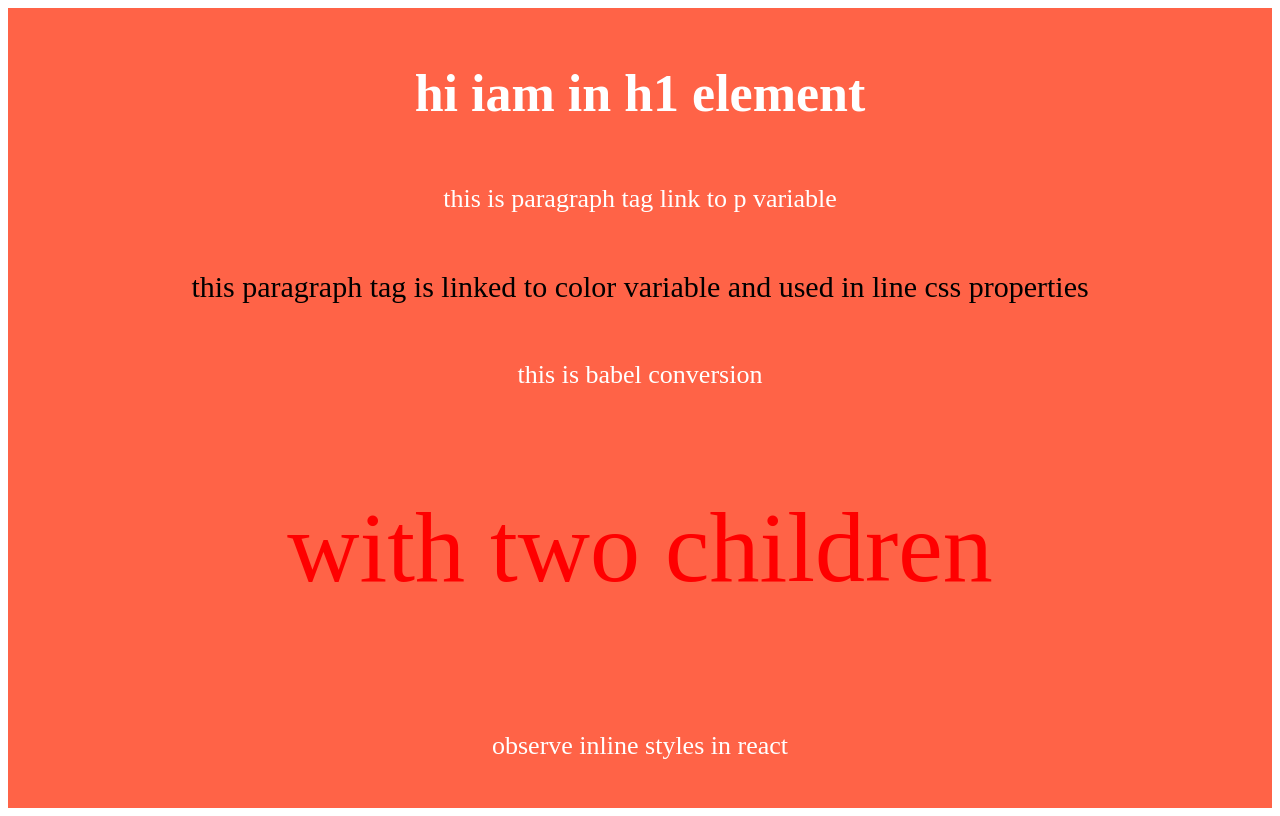
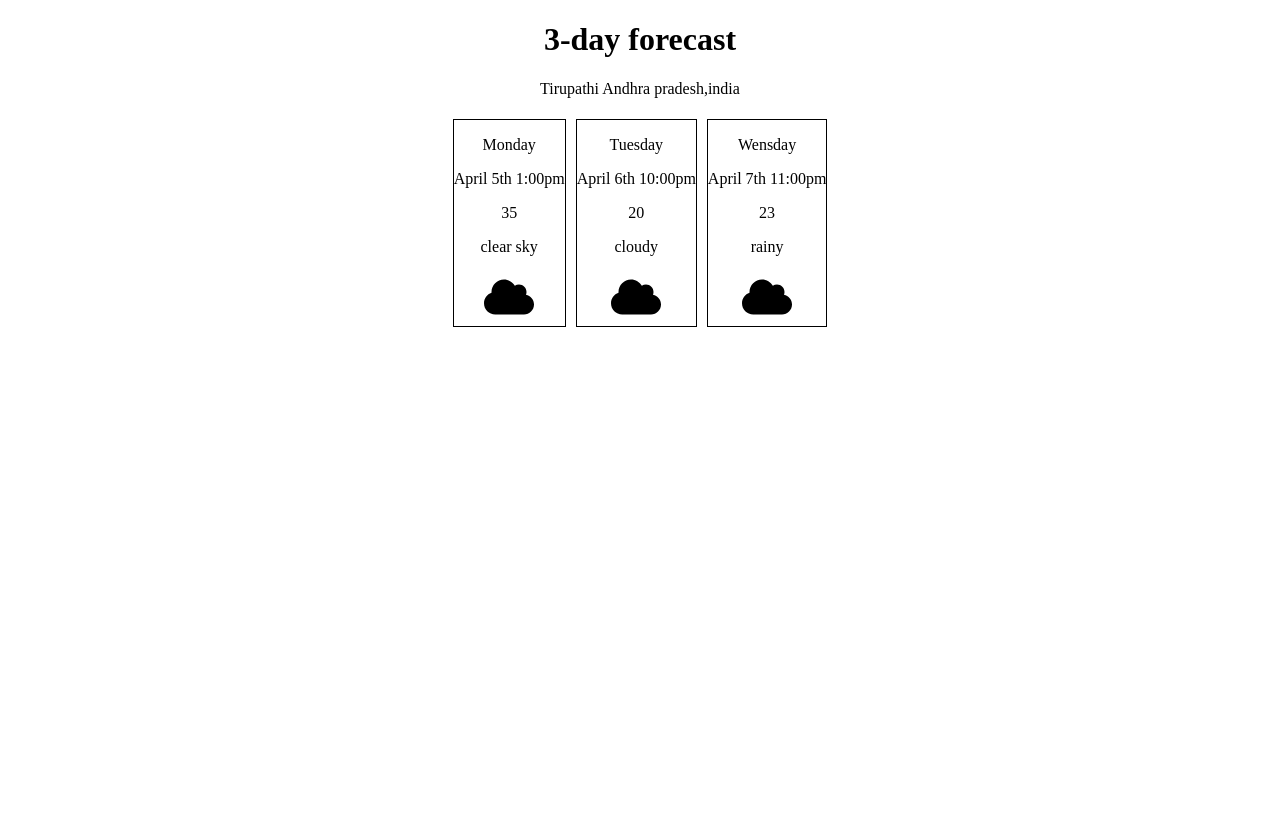
Before and after one commit to kadiri2006/telugureactjs, a JavaScript app: page / in a window 1280 px wide. Built offline with nearby package versions, Linux system fonts and the light colour scheme.

Commit message:
build weather app

```diff
--- a/src/App.css
+++ b/src/App.css
@@ -1,39 +1,13 @@
-.App {
+.block {
+  border: thin double black;
+  display:inline-block;
+  margin: 5px;
   text-align: center;
 }
-
-.App-logo {
-  height: 40vmin;
-  pointer-events: none;
+img {
+  width: 50px;
+  height: 50px;
 }
-
-@media (prefers-reduced-motion: no-preference) {
-  .App-logo {
-    animation: App-logo-spin infinite 20s linear;
-  }
+.body {
+  text-align: center;
 }
-
-.App-header {
-
-  background-color: tomato;
-  min-height: 100vh;
-  display: flex;
-  flex-direction: column;
-  align-items: center;
-  justify-content: center;
-  font-size: calc(10px + 2vmin);
-  color: white;
-}
-
-.App-link {
-  color: #61dafb;
-}
-
-@keyframes App-logo-spin {
-  from {
-    transform: rotate(0deg);
-  }
-  to {
-    transform: rotate(360deg);
-  }
-}
--- a/src/App.js
+++ b/src/App.js
@@ -1,39 +1,49 @@
-import React from "react";
 import "./App.css";
+import logo from "./img/1.svg";
 
-function App() {
-  let p = <p>this is paragraph tag link to p variable </p>;
-  let instyle = <p>observe inline styles in react</p>;
-  let color = (
-    <p style={{ color: "black", fontSize: "30px" }}>
-      this paragraph tag is linked to color variable and used in line css
-      properties
-    </p>
-  ); //use inline styles in react like object
-  let babelsyntax = React.createElement(
-    "div",
-    null,
-    React.createElement("p", null, "this is babel conversion"),
-    React.createElement(
-      "p",
-      {
-        style: { color: "red", fontSize: "100px" },
-      },
-      "with two children"
-    )
-  );
+export default function weather() {
+  let data = [
+    {
+      day: "Monday",
+      date: "April 5th 1:00pm",
+      imga: logo,
+      temp: "35",
+      visibility: "clear sky",
+    },
+    {
+      day: "Tuesday",
+      date: "April 6th 10:00pm",
+      imga: logo,
+      temp: "20",
+      visibility: "cloudy",
+    },
+    {
+      day: "Wensday",
+      date: "April 7th 11:00pm",
+      imga: logo,
+      temp: "23",
+      visibility: "rainy",
+    },
+  ];
 
   return (
-    <div className="App">
-      <header className="App-header">
-        <h1>hi iam in h1 element</h1>
-        {p}
-        {color}
-        {babelsyntax}
-        {instyle}
-      </header>
+    <div className="body">
+      <h1> 3-day forecast</h1>
+      <p>Tirupathi Andhra pradesh,india </p>
+
+      {data.length > 1 ? (
+        data.map((value,index) => (
+          <div className="block" key={value.day}>
+            <p>{value.day}</p>
+            <p>{value.date}</p>
+            <p>{value.temp}</p>
+            <p>{value.visibility}</p>
+            <img src={value.imga} alt="cloud logo" />
+          </div>
+        ))
+      ) : (
+        <p>condition does't meet the requie ments</p>
+      )}
     </div>
   );
 }
-
-export default App;
--- a/src/index.js
+++ b/src/index.js
@@ -1,6 +1,7 @@
 import ReactDOM from "react-dom";
 
 import App from "./App";
+
 import reportWebVitals from "./reportWebVitals";
 
 ReactDOM.render(<App/>, document.getElementById("root"));
```
Also changed, not shown: src/img/1.svg (added).
